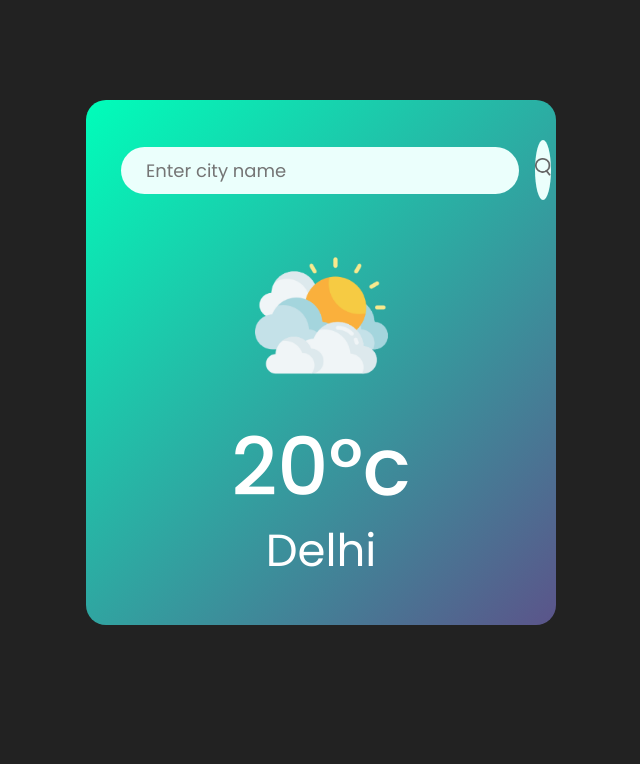
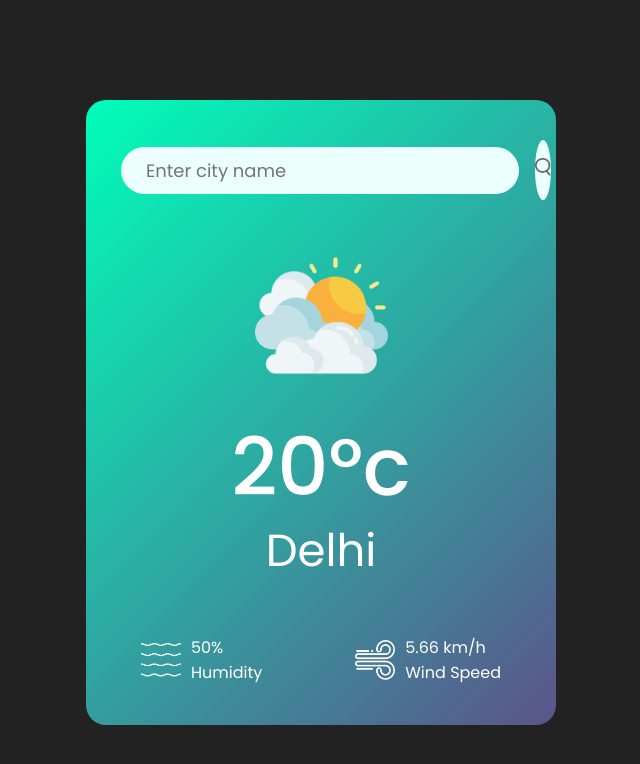
Before and after one commit to 01Khushi10/Weather-App, a plain HTML site: page index.html in a window 1280 px wide. Shown: the whole page, without its empty margins (319-959 px from the left). Drawn offline with Linux system fonts and the light colour scheme.

Commit message:
Finished the html and css part

```diff
--- a/index.html
+++ b/index.html
@@ -28,6 +28,24 @@
                 Delhi
             </div>
         </div>
+
+        <!-- Hmidity and WindSpeed -->
+        <div class="details">
+            <div class="humidity">
+                <img src="./images/humidity.png" >
+                <div class="humidity_details">
+                    <p>50%</p>
+                    <p>Humidity</p>
+                </div>
+            </div>
+            <div class="windSpeed">
+                <img src="./images/wind.png" >
+                <div class="humidity_details">
+                    <p>5.66 km/h</p>
+                    <p>Wind Speed</p>
+                </div>
+            </div>
+        </div>
     </div>
 
 
--- a/style.css
+++ b/style.css
@@ -64,3 +64,29 @@ body {
     font-weight: 400;
     margin-top: -10px;
 }
+.details{
+    display: flex;
+    justify-content: space-between;
+    align-items: center;
+    margin-top: 50px;
+    padding: 0 20px;
+}
+.humidity{
+    display: flex;
+    align-items: center;
+    text-align: left;
+}
+.windSpeed{
+    display: flex;
+    align-items: center;
+    text-align: left;
+}
+
+.humidity img{
+    width: 40px;
+    margin-right: 10px;
+}
+.windSpeed img{
+    width: 40px;
+    margin-right: 10px;
+}
```
